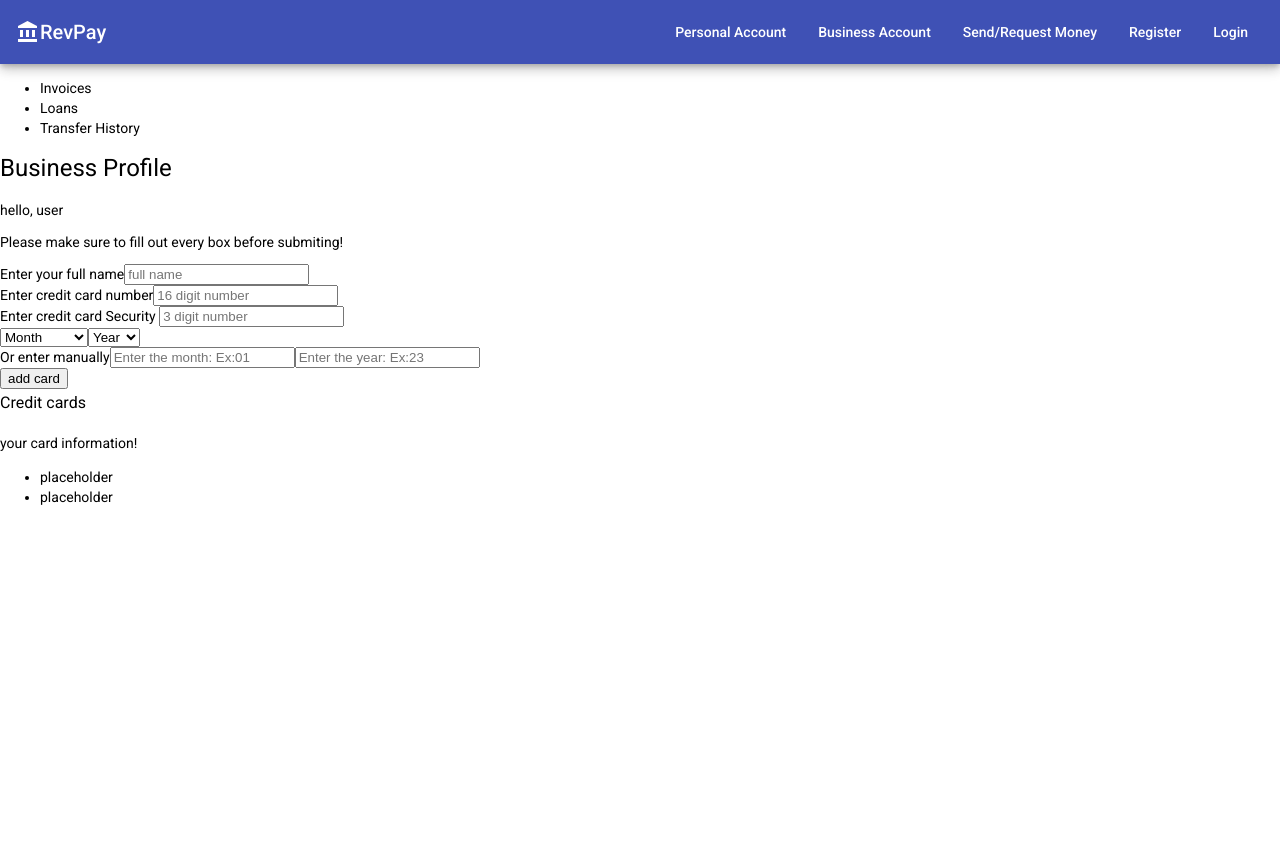
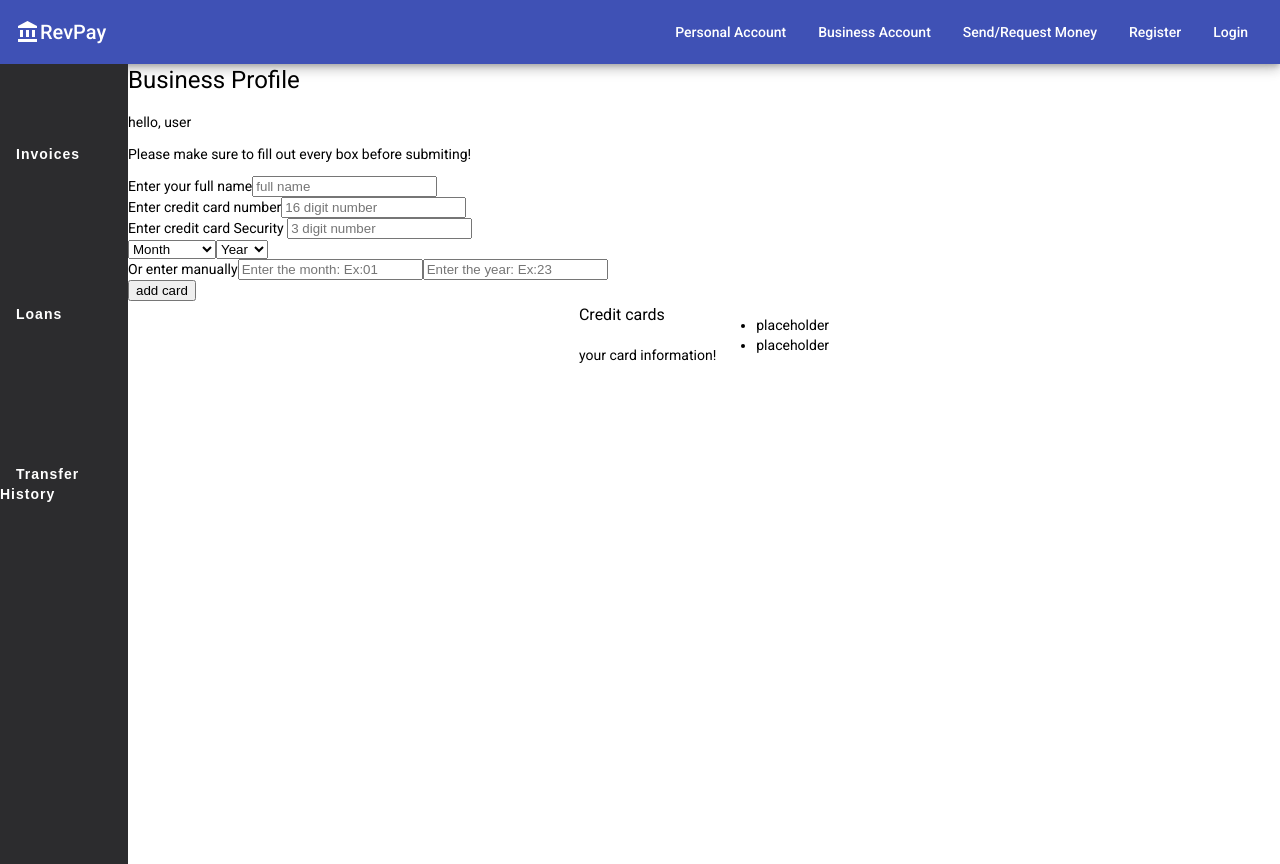
Before and after one commit to mdiazelt/RevPay-Banking-Project, an Angular app in the folder frontend/: page /business in a window 1280 px wide. Before the commit the page ends 800 px from the top, so only its background shows below. Built offline with nearby package versions, Linux system fonts and the light colour scheme.

Commit message:
added CSS to the business page needs touch up

```diff
--- a/frontend/src/app/components/business-account/business-account.component.css
+++ b/frontend/src/app/components/business-account/business-account.component.css
@@ -1,6 +1,108 @@
-/* Chrome, Safari, Edge, Opera */
-input::-webkit-outer-spin-button,
-input::-webkit-inner-spin-button {
-  -webkit-appearance: none;
+
+.navclass{
+ float: left;
+ height: 100vh;
+ width: 8rem;
+ top: 0px;
+ overflow: hidden;
+ background-color:  #2c2c2e;
+ transition: width 200ms ease;
+}
+.navbar-nav-ul{
+  list-style: none;
+  padding: 0;
   margin: 0;
+  display: flex;
+  flex-direction: column;
+  align-items: center;
 }
+.nav-item{
+  width: 100%;
+  margin-bottom: 60px;
+}
+
+body{
+  overflow-y: scroll;
+  overflow-y: hidden;
+  color: black;
+  height: 100vh;
+  background: linear-gradient(to top, #4c4c4c 59%, #3f51b5 90%) no-repeat;
+  margin: 0;
+  padding: 0;
+}
+main{
+  margin-left:14rem;
+}
+
+.nav-link{
+  display: flex;
+  align-items: center;
+  height: 5rem;
+  text-decoration: none;
+  color: #fa586a;
+  transition: 600ms;
+}
+.nav-link:hover{
+  color: #7d7aff;
+  filter: grayscale(69%) opacity(97%);
+  background: #4c4c4c;
+}
+.link-text{
+  font-family: 'Reem Kufi Fun', sans-serif;
+  font-weight: 600;
+  color: white;
+  overflow: hidden;
+  letter-spacing: 1px;
+  margin-left: 1rem;
+}
+.nav-link, .fa-primary{
+
+  min-width: 2rem;
+  margin: 0 1.5rem;
+}
+.navclass:hover{
+  width: 14rem;
+}
+.navclass:hover .link-text{
+
+  display: block;
+}
+.list_of_cards{
+  display: flex;
+  margin: 0;
+  padding: 0;
+  justify-content: center;
+}
+.fa-primary{
+  font-size: 42px;
+}
+
+.fa-primary{
+  transition:600ms;
+}
+
+
+mat-label{
+  color: white;
+  font-style: italic;
+}
+
+.container-fields{
+  min-width:28em;
+  height: 35em;
+  box-shadow: 10px 10px 65px rgb(8, 8, 8);
+  border-radius: 12px;
+  margin-top: 75px;
+}
+.card-template{
+  background-color: #2c2c2e;
+}
+.bus-header-div{
+  text-align: center;
+}
+.input-texts{
+  color: wheat;
+}
+mat-select{
+  color: wheat;
+}
```
